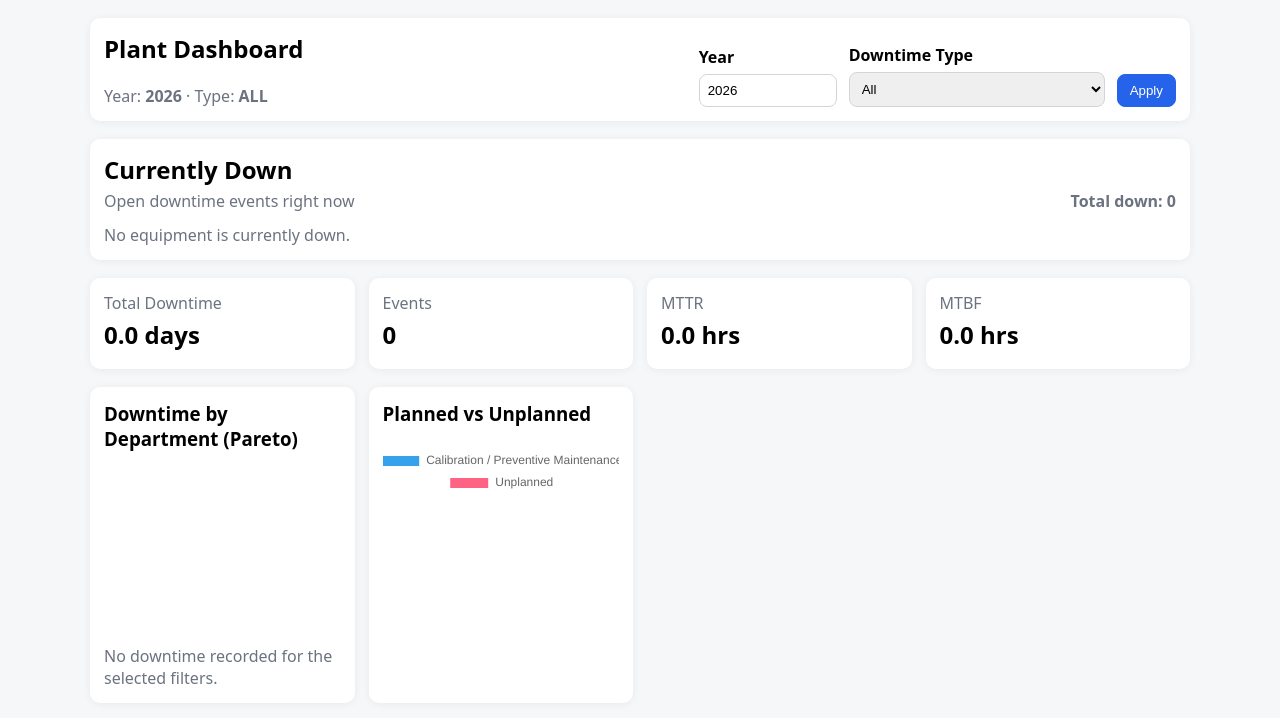
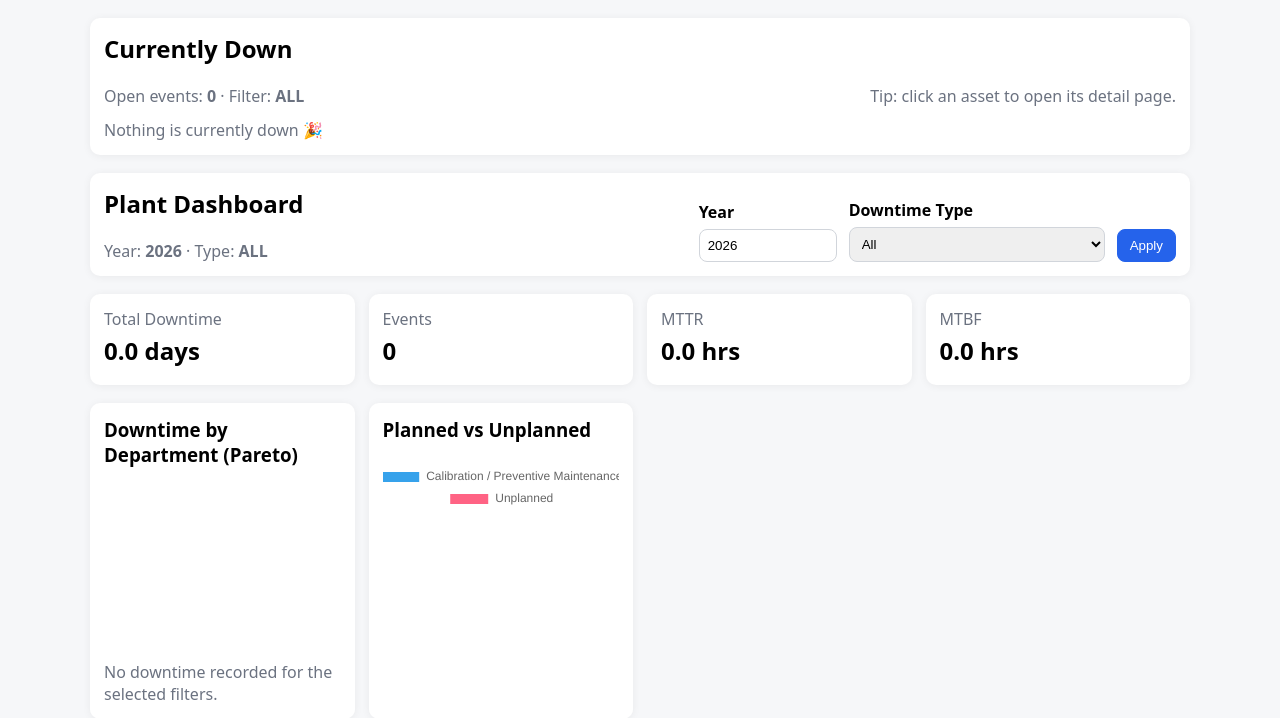
Before and after one commit to prestochango93/downtime-server, a Django app: page / in a window 1280 px wide. Shown: the part 50-768 px from the top of the page. Run offline with Django 5.2, Linux system fonts and the light colour scheme; a user stored in the database is signed in; tables that the repository leaves empty hold one stand-in row (values such as "Sample post").

Commit message:
Update home.html

```diff
--- a/downtime/downtime_tracker/templates/downtime_tracker/home.html
+++ b/downtime/downtime_tracker/templates/downtime_tracker/home.html
@@ -2,6 +2,105 @@
 {% block title %}Plant Dashboard — Downtime Tracker{% endblock %}
 
 {% block content %}
+
+<style>
+  /* Clean truncation for long reason text */
+  .truncate {
+    max-width: 520px;     /* tweak as you like */
+    white-space: nowrap;
+    overflow: hidden;
+    text-overflow: ellipsis;
+    display: block;
+  }
+  .pill {
+    display:inline-block;
+    padding: 3px 10px;
+    border-radius: 999px;
+    font-weight: 700;
+    font-size: 12px;
+    border: 1px solid #e5e7eb;
+    background: #f9fafb;
+    color: #111827;
+  }
+</style>
+
+<!-- ================= CURRENTLY DOWN ================= -->
+<div class="card">
+  <div style="display:flex; justify-content:space-between; align-items:flex-end; gap:12px; flex-wrap:wrap;">
+    <div>
+      <h2 style="margin-top:0;">Currently Down</h2>
+      <div class="muted">
+        Open events: <strong>{{ down_total_count }}</strong>
+        {% if cat != "ALL" %}
+          · Filter: <strong>{{ cat }}</strong>
+        {% else %}
+          · Filter: <strong>ALL</strong>
+        {% endif %}
+      </div>
+    </div>
+
+    <div class="muted" style="text-align:right;">
+      Tip: click an asset to open its detail page.
+    </div>
+  </div>
+
+  <div style="height:12px;"></div>
+
+  {% if down_total_count == 0 %}
+    <div class="muted">Nothing is currently down 🎉</div>
+  {% else %}
+    {% for bucket in down_by_department %}
+      <div style="margin-top:14px;">
+        <div style="display:flex; justify-content:space-between; align-items:center; gap:12px; flex-wrap:wrap;">
+          <h3 style="margin:0;">
+            {{ bucket.department_name }}
+          </h3>
+          <a class="btn"
+             href="{% url 'downtime_tracker:department_detail' bucket.department_code %}?year={{ year }}&cat={{ cat }}">
+            View department
+          </a>
+        </div>
+
+        <div style="height:8px;"></div>
+
+        <table class="table">
+          <thead>
+            <tr>
+              <th style="width:120px;">Asset</th>
+              <th>Description</th>
+              <th style="width:170px;">Type</th>
+              <th>Reason</th>
+              <th style="width:170px;">Down Since</th>
+              <th style="width:110px;">Down For</th>
+            </tr>
+          </thead>
+          <tbody>
+            {% for row in bucket.items %}
+              <tr>
+                <td>
+                  <a href="{% url 'downtime_tracker:equipment_detail' row.equipment_id %}?year={{ year }}&cat={{ cat }}">
+                    {{ row.asset_number }}
+                  </a>
+                </td>
+                <td>{{ row.description }}</td>
+                <td><span class="pill">{{ row.category_label }}</span></td>
+                <td>
+                  <span class="truncate" title="{{ row.reason }}">
+                    {{ row.reason|truncatechars:120 }}
+                  </span>
+                </td>
+                <td>{{ row.down_since|date:"Y-m-d H:i" }}</td>
+                <td><strong>{{ row.down_for }}</strong></td>
+              </tr>
+            {% endfor %}
+          </tbody>
+        </table>
+      </div>
+    {% endfor %}
+  {% endif %}
+</div>
+
+<div style="height:18px;"></div>
 
 <!-- ================= HEADER / FILTERS ================= -->
 <div class="card">
@@ -39,84 +138,6 @@
       </div>
     </form>
   </div>
-</div>
-
-<div style="height:18px;"></div>
-
-<!-- ================= CURRENTLY DOWN ================= -->
-<div class="card">
-  <div style="display:flex; justify-content:space-between; align-items:flex-end; gap:12px; flex-wrap:wrap;">
-    <div>
-      <h2 style="margin:0;">Currently Down</h2>
-      <div class="muted" style="margin-top:4px;">
-        Open downtime events right now
-        {% if cat != "ALL" %}
-          · Filtered to: <strong>{{ cat }}</strong>
-        {% endif %}
-      </div>
-    </div>
-    <div class="muted" style="font-weight:700;">
-      Total down: {{ down_total_count }}
-    </div>
-  </div>
-
-  <div style="height:12px;"></div>
-
-  {% if down_total_count == 0 %}
-    <div class="muted">No equipment is currently down.</div>
-  {% else %}
-
-    {% for dept in down_by_department %}
-      <div style="margin-top:14px;">
-        <div style="display:flex; justify-content:space-between; align-items:center; gap:10px; flex-wrap:wrap;">
-          <h3 style="margin:0;">
-            {{ dept.department_name }}
-          </h3>
-          <a class="btn"
-             href="{% url 'downtime_tracker:department_detail' dept.department_code %}?year={{ year }}&cat={{ cat }}">
-             View department
-          </a>
-        </div>
-
-        <div style="height:8px;"></div>
-
-        <table class="table">
-          <thead>
-            <tr>
-              <th style="width:140px;">Asset</th>
-              <th>Description</th>
-              <th style="width:260px;">Reason</th>
-              <th style="width:170px;">Type</th>
-              <th style="width:200px;">Down Since</th>
-              <th style="width:120px;">Down For</th>
-            </tr>
-          </thead>
-          <tbody>
-            {% for row in dept.items %}
-              <tr>
-                <td><strong>{{ row.asset_number }}</strong></td>
-                <td>{{ row.description }}</td>
-
-                <!-- Truncated reason w/ hover tooltip + click-to-expand -->
-                <td>
-                  <span
-                    class="reason-trunc"
-                    title="{{ row.reason|default_if_none:'' }}">
-                    {{ row.reason|default_if_none:'' }}
-                  </span>
-                </td>
-
-                <td>{{ row.category_label }}</td>
-                <td>{{ row.down_since|date:"Y-m-d H:i" }}</td>
-                <td><span class="status-pill down">{{ row.down_for }}</span></td>
-              </tr>
-            {% endfor %}
-          </tbody>
-        </table>
-      </div>
-    {% endfor %}
-
-  {% endif %}
 </div>
 
 <div style="height:18px;"></div>
@@ -195,37 +216,7 @@
 </div>
 
 <script src="https://cdn.jsdelivr.net/npm/chart.js"></script>
-
-<style>
-/* Truncate the reason text to keep the table clean */
-.reason-trunc{
-  display:inline-block;
-  max-width: 260px;         /* keep aligned with column width */
-  white-space: nowrap;
-  overflow: hidden;
-  text-overflow: ellipsis;
-  vertical-align: bottom;
-  cursor: help;             /* hint that hover shows full text */
-}
-
-/* Optional: click-to-expand (toggles wrapping) */
-.reason-trunc.expanded{
-  max-width: none;
-  white-space: normal;
-  overflow: visible;
-  cursor: pointer;
-}
-</style>
-
 <script>
-/* Click-to-expand reason cells */
-document.addEventListener('click', (e) => {
-  const el = e.target.closest('.reason-trunc');
-  if (!el) return;
-  el.classList.toggle('expanded');
-});
-
-/* Pareto */
 const paretoLabels = {{ pareto_labels_json|safe }};
 const paretoValues = {{ pareto_values_json|safe }};
 
@@ -237,7 +228,6 @@ if (paretoLabels && paretoLabels.length) {
   });
 }
 
-/* Planned vs Unplanned */
 const catLabels = {{ cat_labels_json|safe }};
 const catValues = {{ cat_values_json|safe }};
 
```
